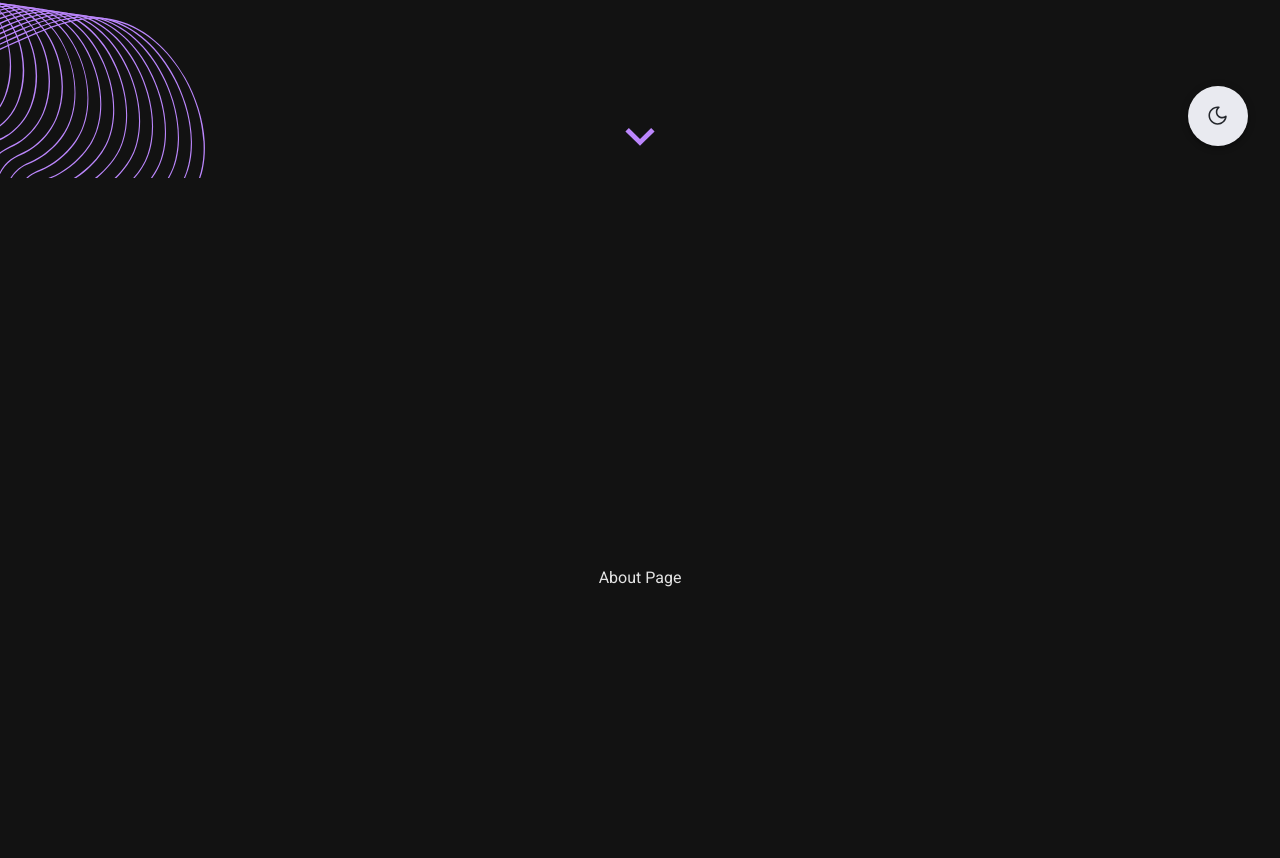
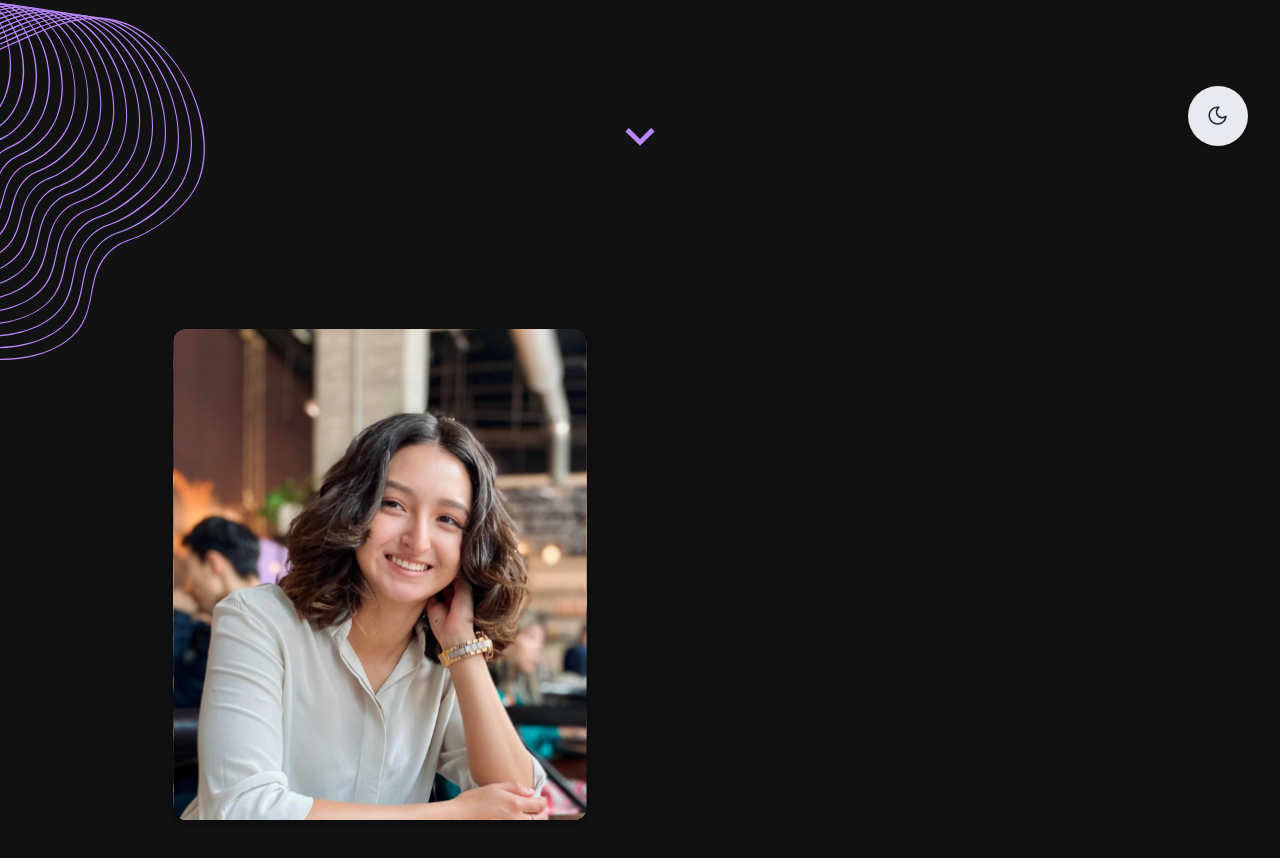
Before and after one commit to Valcon4717/Portfolio, a Next.js app in the folder portfolio/: page / in a window 1280 px wide. Shown: the part 622-1480 px from the top of the page. Built offline with nearby package versions, Linux system fonts and the light colour scheme.

Commit message:
fixed navigation and added profile in about

```diff
--- a/portfolio/components/about.tsx
+++ b/portfolio/components/about.tsx
@@ -1,12 +1,48 @@
-import React from 'react';
-import styles from '@/styles/about.module.css';
+import React from "react";
+import styles from "@/styles/about.module.css";
+import Image from "next/image";
+import graphicDark1 from "../public/Dark/graphic 1.2.svg";
+import graphicLight1 from "../public/Light/graphic 1.2.svg";
+// import graphicLight2 from "../public/Dark/graphic 2.svg";
+// import graphicDark2 from "../public/Light/graphic 2.svg";
+import profilePic from "../public/ProfilePic.svg";
 
-const About = (props: { theme:any }) => {
-    return (
-      <div id="about" className={`${styles.section} ${props.theme}`}>
-        About Page
+const About = (props: { theme: any }) => {
+  return (
+    <div id="about" className={`${styles.section} ${props.theme}`}>
+      <div className={styles.grid}>
+        <div className={styles.imageBlock}>
+          <Image
+                src={profilePic}
+                alt="profilePic"
+                width={60}
+                height={60}
+                className={styles.imagePic}
+              />
+        </div>
+
       </div>
-    );
+      <div className={styles.graphic}>
+        {props.theme === "dark-mode" ? (
+          <Image
+            src={graphicDark1}
+            alt="darkGraphic1 icon"
+            width={300}
+            height={300}
+            layout="responsive"
+          />
+        ) : (
+          <Image
+            src={graphicLight1}
+            alt="lightGraphic1 icon"
+            width={300}
+            height={300}
+            layout="responsive"
+          />
+        )}
+      </div>
+    </div>
+  );
 };
 
 export default About;
--- a/portfolio/components/home.tsx
+++ b/portfolio/components/home.tsx
@@ -1,6 +1,6 @@
-import React from 'react';
-import Image from 'next/image';
-import styles from '@/styles/home.module.css';
+import React from "react";
+import Image from "next/image";
+import styles from "@/styles/home.module.css";
 import darkAvatar from "../public/Dark/Avatar.svg";
 import lightAvatar from "../public/Light/Avatar.svg";
 import wave from "../public/WaveHand.svg";
@@ -8,49 +8,85 @@ import arrowDark from "../public/Dark/HomeDownArrow.svg";
 import arrowLight from "../public/Light/HomeDownArrow.svg";
 import darkGraphic from "../public/Dark/graphic 1.svg";
 import lightGraphic from "../public/Light/graphic 1.svg";
-import { Link } from 'react-scroll';
+import { Link } from "react-scroll";
 
-const Home = (props: { theme:any }) => {
+const Home = (props: { theme: any }) => {
   return (
     <div id="home" className={`${styles.section} ${props.theme}`}>
       <div className={styles.grid}>
         <div className={styles.titleBlock}>
-                    <div className={`${styles.title} ${'main-title'}`}>
-                        Hello, I&apos;m Valeria <Image src={wave} alt="wave" width={60} height={60} className={styles.emoji} />
+          <div className={`${styles.title} ${"main-title"}`}>
+            Hello, I&apos;m Valeria{" "}
+            <Image
+              src={wave}
+              alt="wave"
+              width={60}
+              height={60}
+              className={styles.emoji}
+            />
           </div>
-                    <h5 className={styles.subtitle}>
-                        software developer
-                    </h5>
+          <h5 className={styles.subtitle}>software developer</h5>
         </div>
         <div className={styles.personIcon}>
           {props.theme === "dark-mode" ? (
-                        <Image src={darkAvatar} alt="darkAvatar icon" layout="fill" objectFit="contain"/>
+            <Image
+              src={darkAvatar}
+              alt="darkAvatar icon"
+              layout="fill"
+              objectFit="contain"
+            />
           ) : (
-                        <Image src={lightAvatar} alt="lightAvatar icon" layout="fill" objectFit="contain"/>
+            <Image
+              src={lightAvatar}
+              alt="lightAvatar icon"
+              layout="fill"
+              objectFit="contain"
+            />
           )}
         </div>
       </div>
       <div className={styles.navigation}>
         {props.theme === "dark-mode" ? (
-                        <Link to="about" spy={true} smooth={true} duration={500}>
-                            <Image src={arrowDark} alt="downArrowDark icon" width={30} height={30}/>
+          <Link to="about" spy={true} smooth={true} offset={-50} duration={500}>
+            <Image
+              src={arrowDark}
+              alt="downArrowDark icon"
+              width={30}
+              height={30}
+            />
           </Link>
         ) : (
-                        <Link to="about" spy={true} smooth={true} duration={500}>
-                            <Image src={arrowLight} alt="downArrowLight icon" width={30} height={30}/>
+          <Link to="about" spy={true} smooth={true} offset={-50} duration={500}>
+            <Image
+              src={arrowLight}
+              alt="downArrowLight icon"
+              width={30}
+              height={30}
+            />
           </Link>
         )}
       </div>
       <div className={styles.graphic}>
         {props.theme === "dark-mode" ? (
-                            <Image src={darkGraphic} alt="darkGraphic icon" width={300} height={300} layout="responsive"/>
+          <Image
+            src={darkGraphic}
+            alt="darkGraphic icon"
+            width={300}
+            height={300}
+            layout="responsive"
+          />
         ) : (
-                            <Image src={lightGraphic} alt="lightGraphic icon" width={300} height={300} layout="responsive"/>
+          <Image
+            src={lightGraphic}
+            alt="lightGraphic icon"
+            width={300}
+            height={300}
+            layout="responsive"
+          />
         )}
       </div>
     </div>
   );
 };
 
-
 export default Home;
--- a/portfolio/components/navbar.tsx
+++ b/portfolio/components/navbar.tsx
@@ -22,8 +22,8 @@ const Navbar = (props: { theme: any }) => {
         <Link to="home" spy={true} smooth={true} duration={500}>Valeria Contreras</Link>
       </h4>
       <h5 className={`${styles.navItems}`}>
-        <Link to="about" spy={true} smooth={true} duration={500}>about</Link>
-        <Link to="experience" spy={true} smooth={true} duration={500}>experience</Link>
+        <Link to="about" spy={true} smooth={true} offset={-50}  duration={500}>about</Link>
+        <Link to="experience" spy={true} smooth={true} offset={-50} duration={500}>experience</Link>
         <Link to="resume" spy={true} smooth={true} duration={500}>resume</Link>
       </h5>
     </nav>
--- a/portfolio/styles/about.module.css
+++ b/portfolio/styles/about.module.css
@@ -5,3 +5,40 @@
     background-color: var(--background);
     color: var(--on-background);
 }
+
+.grid {
+    display: grid;
+    grid-template-columns: repeat(2, minmax(0, 1fr));
+    gap: 5rem;
+    align-items: center;
+    justify-content: center;
+    padding-left: 10rem;
+    padding-right: 10rem;
+}
+
+.imageBlock {
+    order: 1;
+    align-self: center;
+}
+
+.imagePic {
+    width: 30.6875rem;
+    height: 36.5rem;
+    flex-shrink: 0;
+}
+
+.textBlock {
+    order: 2;
+    align-self: center;
+}
+
+.aboutText{
+}
+
+.graphic {
+    width: 18%;
+    height: auto;
+    position: absolute;
+    top: 100%;
+    left: 0;
+}
--- a/portfolio/styles/home.module.css
+++ b/portfolio/styles/home.module.css
@@ -54,6 +54,10 @@
     bottom: 2rem;
 }
 
+.navigation a {
+    cursor: pointer;
+}
+
 @keyframes expandShrink {
     0%, 100% {
         transform: scale(1);
--- a/portfolio/styles/navbar.module.css
+++ b/portfolio/styles/navbar.module.css
@@ -8,18 +8,21 @@
   position: fixed;
   width: 100%;
   top: 0;
-  transition: box-shadow 0.3s;
+  transition: box-shadow 0.3s, background-color var(--transition-duration);
   z-index: 1;
   padding-top: 1.3rem;
-  transition: background-color var(--transition-duration);
 }
 
 .scrolled {
   box-shadow: 0em 4px 12px 5px rgba(0, 0, 0, 0.25);
 }
 
-.title{
+.title {
   padding-left: 3.5rem;
+}
+
+.title a {
+  cursor: pointer;
 }
 
 .navItems {
@@ -35,6 +38,7 @@
 .navItems a {
   position: relative;
   color: inherit;
+  cursor: pointer;
 }
 
 .navItems a::after {
```
Also changed, not shown: portfolio/public/Profile.jpg (deleted), portfolio/public/ProfilePic.svg (added). Lines whose indentation alone changed are shown as unchanged.
